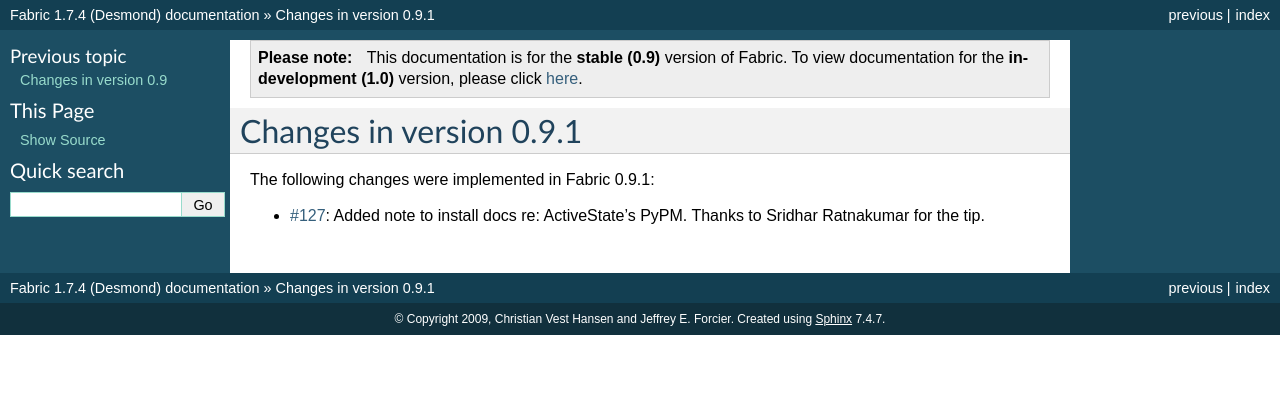
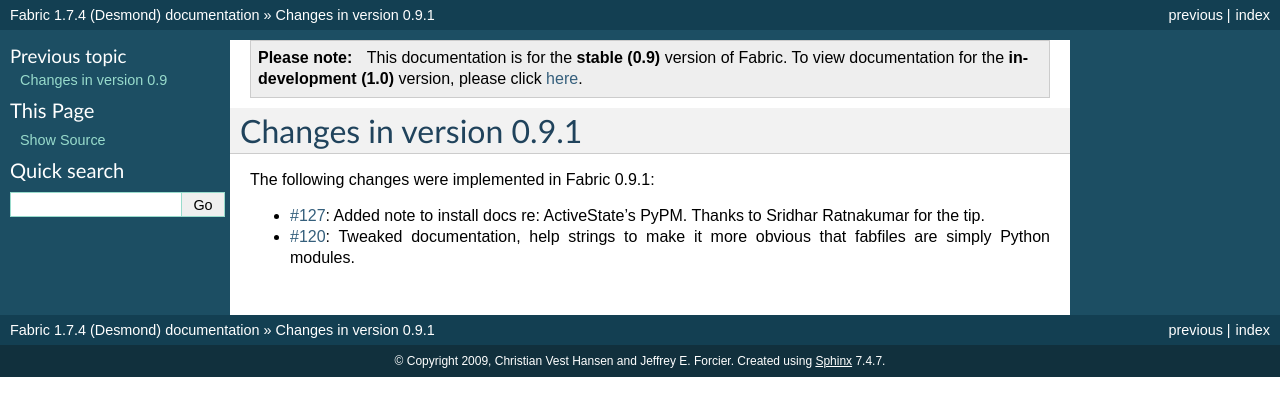
Before and after one commit to fabric/fabric, a Sphinx documentation site: the page built from docs/changes/0.9.1.rst, in a window 1280 px wide. Shown: the top 416 px of the page. Built offline with Sphinx 7.4.7, drawn with Linux system fonts in a browser that asks for light colours.

Commit message:
Changelog entry for previous commit; add issues RST role

```diff
--- a/docs/changes/0.9.1.rst
+++ b/docs/changes/0.9.1.rst
@@ -4,5 +4,7 @@
 
 The following changes were implemented in Fabric 0.9.1:
 
-* `#127 <http://code.fabfile.org/issues/show/127>`_: Added note to install docs
+* :issue:`127`: Added note to install docs
   re: ActiveState's PyPM. Thanks to Sridhar Ratnakumar for the tip.
+* :issue:`120`: Tweaked documentation, help strings to make it more obvious
+  that fabfiles are simply Python modules.
--- a/docs/conf.py
+++ b/docs/conf.py
@@ -12,6 +12,18 @@
 # serve to show the default.
 
 import sys, os
+
+# Custom ReST roles.
+from docutils.parsers.rst import roles
+from docutils import nodes, utils
+
+def issues_role(name, rawtext, text, lineno, inliner, options={}, content=[]):
+    issue_no = utils.unescape(text)
+    ref = "http://code.fabfile.org/issues/show/" + issue_no
+    node = nodes.reference(rawtext, '#' + issue_no, refuri=ref, **options)
+    return [node], []
+
+roles.register_local_role("issue", issues_role)
 
 # If extensions (or modules to document with autodoc) are in another directory,
 # add these directories to sys.path here. If the directory is relative to the
```
